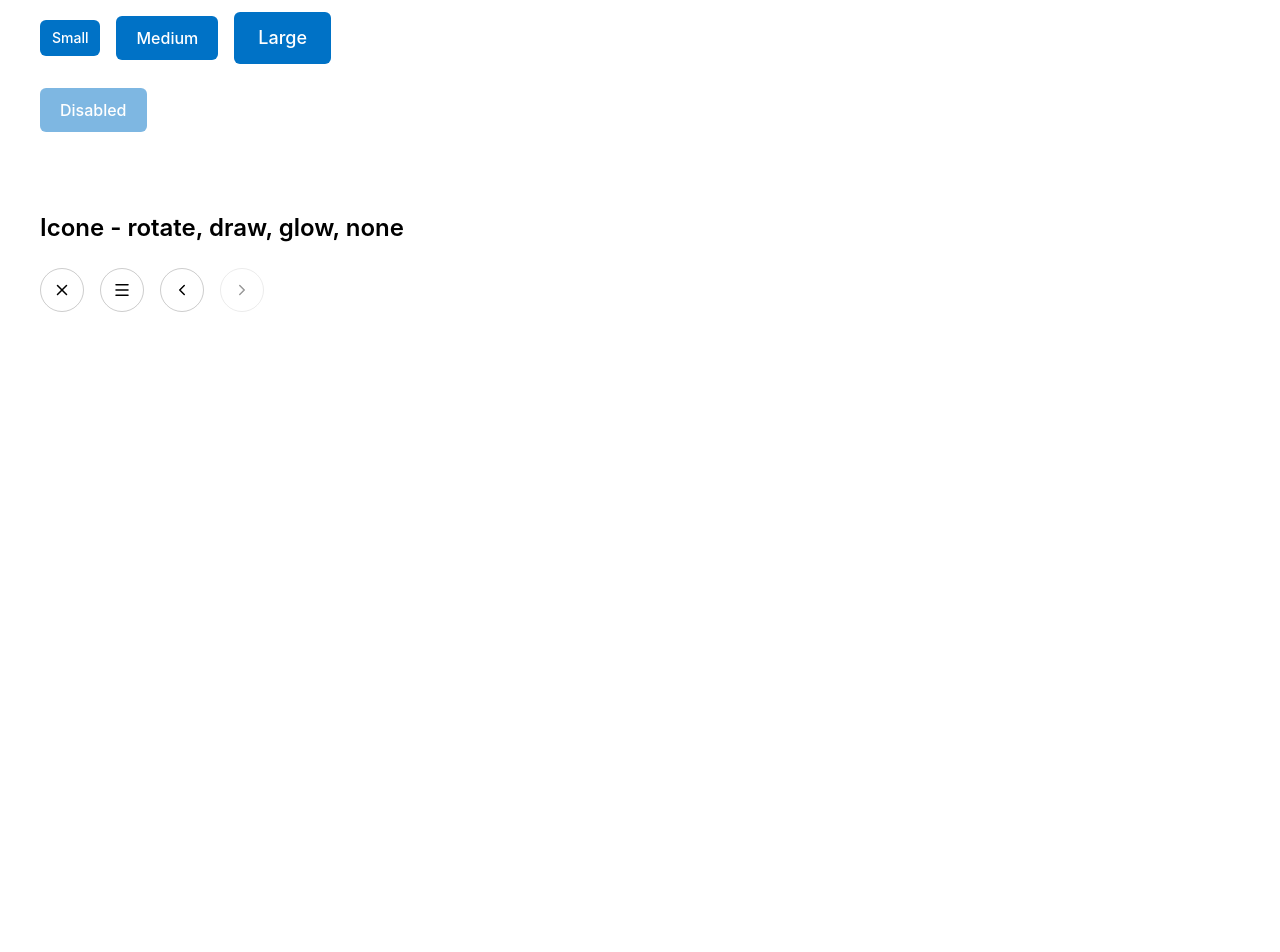
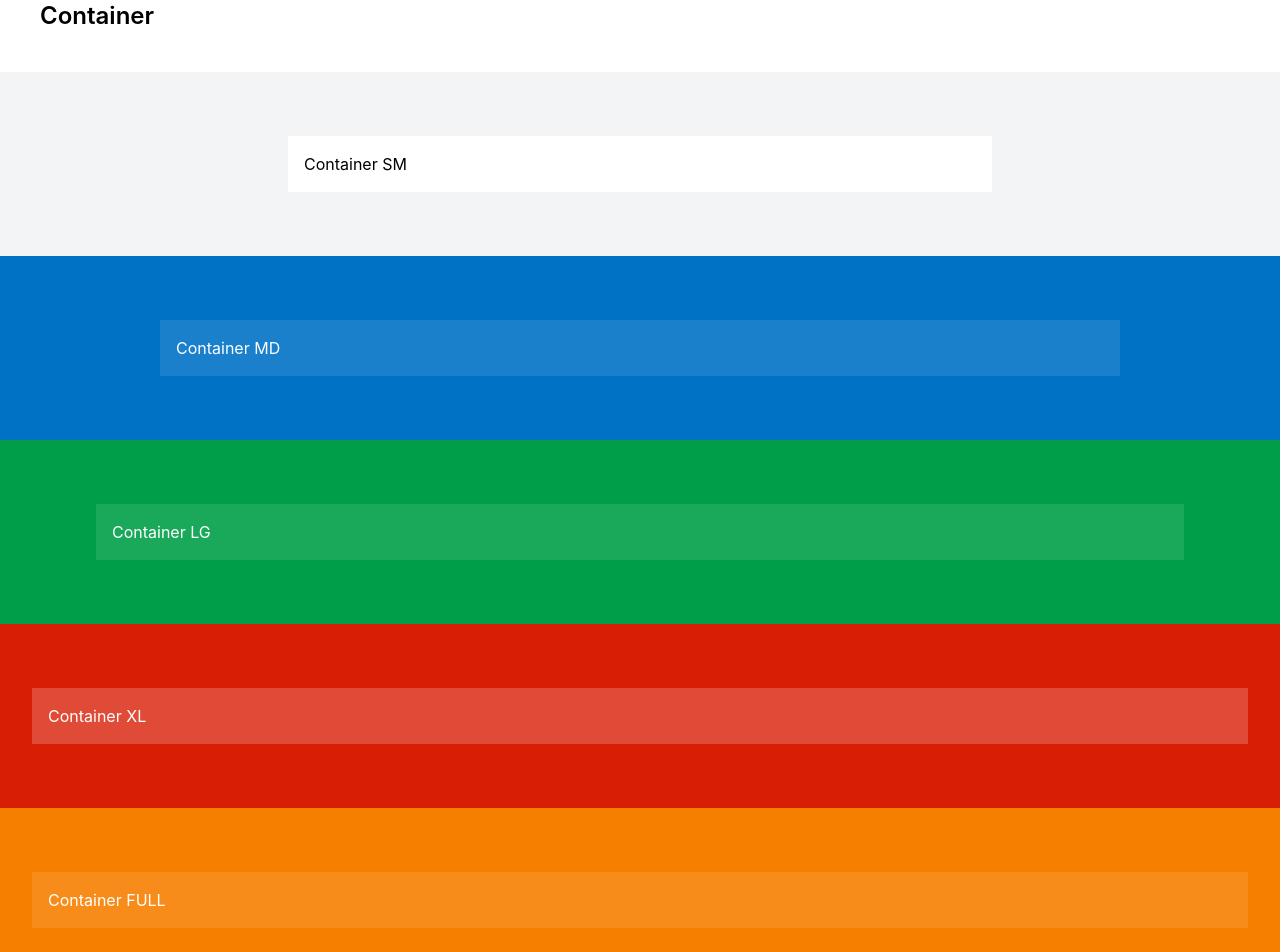
Before and after one commit to LauraCorrado/tea2026, a React (Vite) app: page /dev/playground in a window 1280 px wide. Shown: the part 780-1732 px from the top of the page. Before the commit the page ends 1132 px from the top, so only its background shows below. Built offline with nearby package versions, Linux system fonts and the light colour scheme.

Commit message:
chore(dev): add container examples to playground

```diff
--- a/src/pages/dev/Playground.tsx
+++ b/src/pages/dev/Playground.tsx
@@ -1,5 +1,5 @@
 import { ChevronLeft, ChevronRight, Menu, X } from "lucide-react";
-import { Button, IconButton, Section } from "@/components/ui";
+import { Button, Container, IconButton, Section } from "@/components/ui";
 
 export function Playground() {
   return (
@@ -9,7 +9,8 @@ export function Playground() {
         <span className="text-tea-green">TEA</span>
         <span className="text-tea-blue">!</span>
       </h1>
-
+      {/* SEZIONI */}
+      <h2 className="text-2xl font-semibold p-10">Sezioni</h2>
       <div className="flex">
         <Section spacing="sm">
           <h2>Default section with SM space</h2>
@@ -43,6 +44,37 @@ export function Playground() {
           <h2>Red section</h2>
         </Section>
       </div>
+
+      {/* SEZIONI CON CONTAINER */}
+      <h2 className="text-2xl font-semibold p-10">Container</h2>
+      <Section variant="alternative">
+        <Container size="sm">
+          <div className="bg-white p-4">Container SM</div>
+        </Container>
+      </Section>
+
+      <Section variant="blue">
+        <Container size="md">
+          <div className="bg-white/10 p-4">Container MD</div>
+        </Container>
+      </Section>
+
+      <Section variant="green">
+        <Container size="lg">
+          <div className="bg-white/10 p-4">Container LG</div>
+        </Container>
+      </Section>
+
+      <Section variant="red">
+        <Container size="xl">
+          <div className="bg-white/20 p-4">Container XL</div>
+        </Container>
+      </Section>
+      <Section variant="orange">
+        <Container size="full">
+          <div className="bg-white/10 p-4">Container FULL</div>
+        </Container>
+      </Section>
 
       {/* BUTTONS */}
       <section className="space-y-6 p-10">
```
